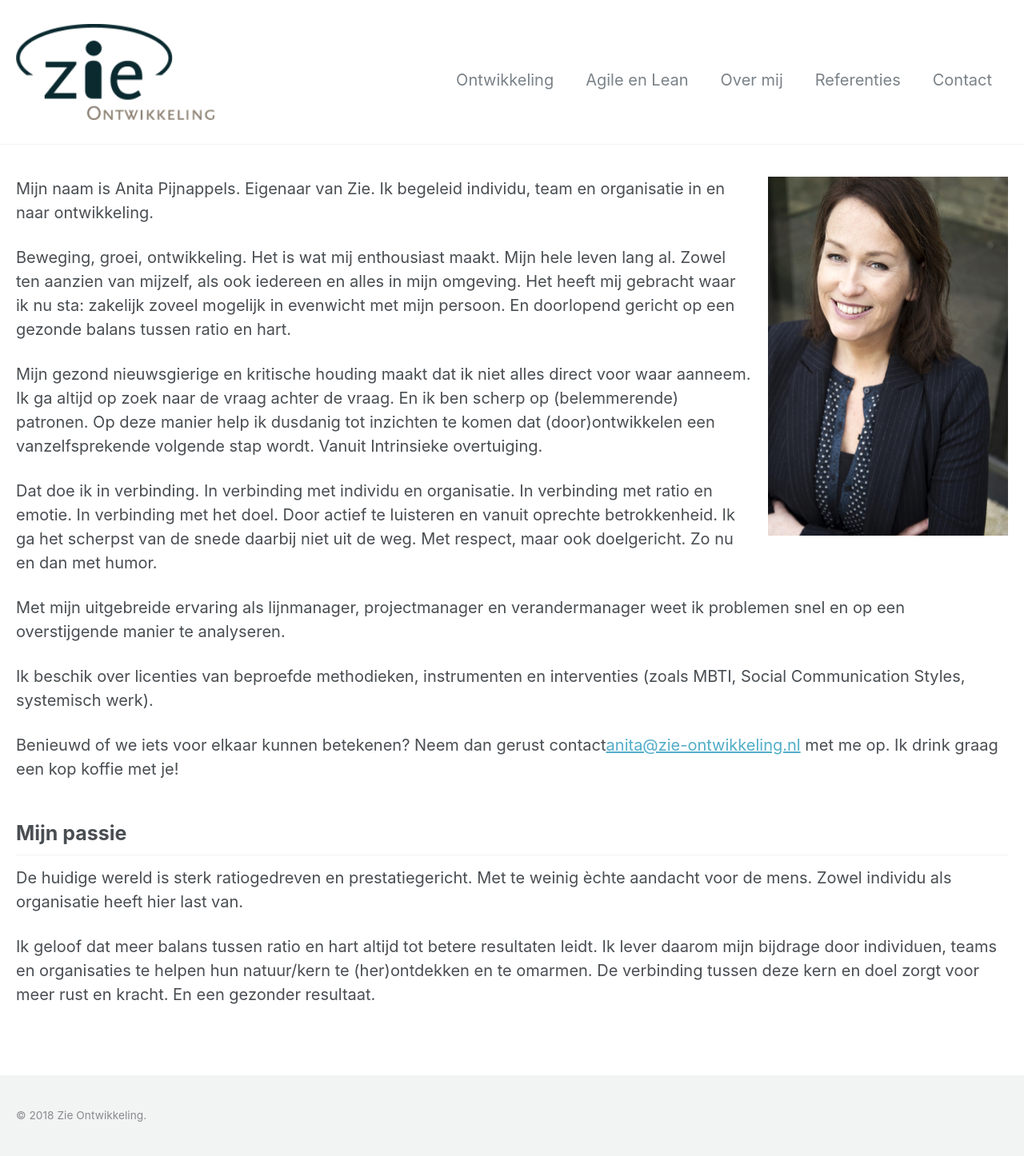
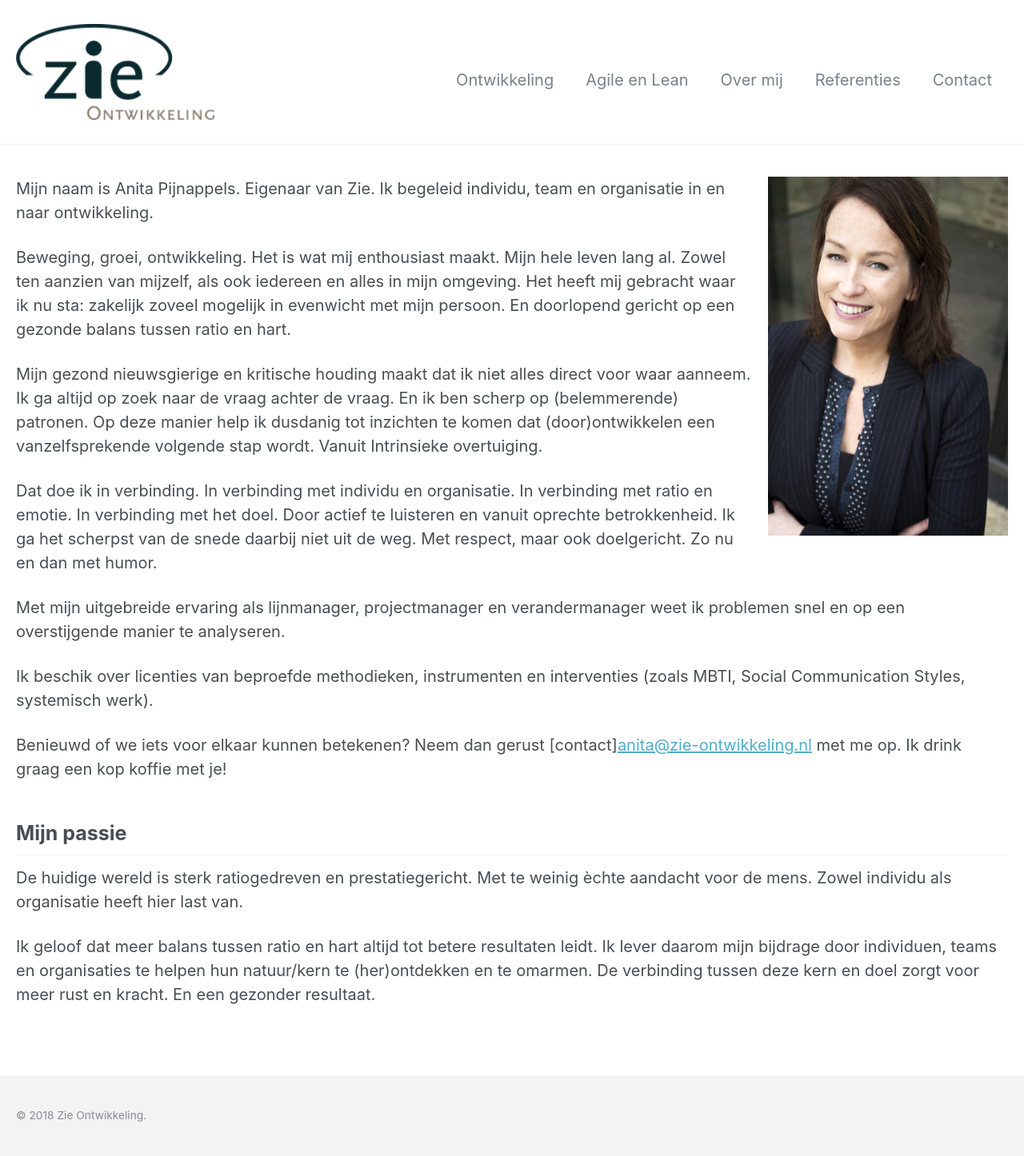
Before and after one commit to twinmum1/zie-ontwikkeling, a Jekyll site: the page built from _pages/overmij.md, in a window 1280 px wide. Shown: the whole page at 80% size. Built offline with Jekyll 4.4.1, drawn with Linux system fonts in a browser that asks for light colours.

Commit message:
Email address

```diff
--- a/_pages/overmij.md
+++ b/_pages/overmij.md
@@ -21,7 +21,7 @@ Met mijn uitgebreide ervaring als lijnmanager, projectmanager en verandermanager
 
 Ik beschik over licenties van beproefde methodieken, instrumenten en interventies (zoals MBTI, Social Communication Styles, systemisch werk).
 
-Benieuwd of we iets voor elkaar kunnen betekenen? Neem dan gerust contact<anita@zie-ontwikkeling.nl> met me op. Ik drink graag een kop koffie met je!
+Benieuwd of we iets voor elkaar kunnen betekenen? Neem dan gerust [contact]<anita@zie-ontwikkeling.nl> met me op. Ik drink graag een kop koffie met je!
 
 
 
```
